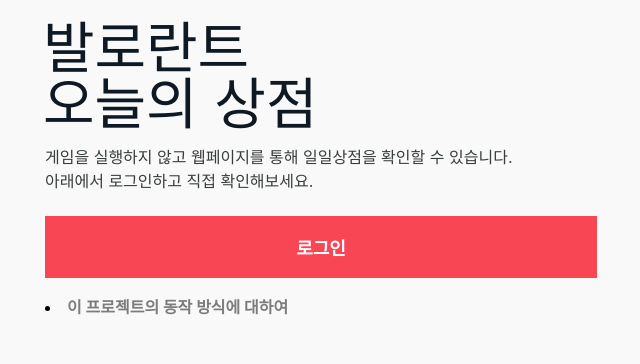
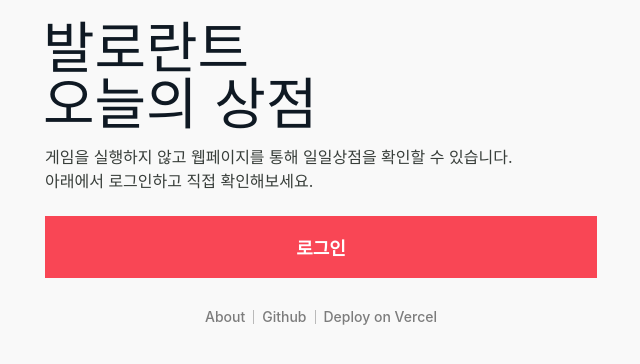
Before and after one commit to bel1c10ud/reconbo.lt-frontend, a Next.js app: page / in a window 1280 px wide. Shown: the top 364 px of the page, without its empty margins (319-959 px from the left). Built offline with nearby package versions, Linux system fonts and the light colour scheme.

Commit message:
add footer

```diff
--- /dev/null
+++ b/components/Footer.module.css
@@ -0,0 +1,35 @@
+.self {
+  display: flex;
+  flex-direction: column;
+  align-self: center;
+  align-items: center;
+  gap: 1rem;
+
+  margin: 1rem 0;
+}
+
+.items {
+  display: flex;
+  flex-direction: row;
+  align-content: center;
+}
+
+.item {
+  display: flex;
+  align-items: center;
+  padding: 0 .5rem;
+  border-right: 1px solid rgba(0, 0, 0, 0.25);
+
+  line-height: 1em;
+  font-size: 0.875rem;
+  font-weight: 500;
+  color: rgba(0, 0, 0, 0.5);
+}
+
+.item:last-child {
+  border-right: 0;
+}
+
+.items img {
+  display: block;
+}
--- /dev/null
+++ b/components/Footer.tsx
@@ -0,0 +1,25 @@
+import style from './Footer.module.css';
+import Link from 'next/link';
+
+export default function Footer() {
+  return (
+    <div className={style['self']}>
+      <div className={style['items']}>
+        <div className={style['item']}>
+          <Link href="/about">About</Link>
+        </div>
+        <div className={style['item']}>
+          <a href="https://github.com/bel1c10ud/valorant-store" target='_blank' rel='noreferrer'>
+            Github
+          </a>
+        </div>
+        <div className={style['item']}>
+          <a href="https://vercel.com/new/clone?repository-url=https%3A%2F%2Fgithub.com%2Fbel1c10ud%2Fvalorant-store"  target='_blank' rel='noreferrer'>
+            Deploy on Vercel
+          </a>
+        </div>
+      </div>
+
+    </div>
+  )
+}
--- a/components/template/IndexLayout.module.css
+++ b/components/template/IndexLayout.module.css
@@ -12,8 +12,3 @@
 
   gap: 1rem;
 }
-
-.self a {
-  font-weight: bold;
-  color: rgba(0, 0, 0, 0.5);
-}
--- a/components/template/IndexLayout.tsx
+++ b/components/template/IndexLayout.tsx
@@ -8,6 +8,7 @@
 import Intro from '../Intro';
 import Button from '../Button';
 import Store from '../Store';
+import Footer from '../Footer';
 import Link from 'next/link';
 
 export default function IndexLayout() {
@@ -19,8 +20,8 @@
     return (
       <div className={style.self}>
         <Button onClick={() => router.push('/api/clear')}>로그아웃</Button>
-        <li><Link href="/about">이 프로젝트의 동작 방식에 대하여</Link></li>
         <Store access_token={authObj.access_token} />
+        <Footer />
       </div>
     )
   } else {
@@ -28,7 +29,7 @@
       <div className={style.self}>
         <Intro />
         <Button onClick={() => router.push('/authorization')}>로그인</Button>
-        <li><Link href="/about">이 프로젝트의 동작 방식에 대하여</Link></li>
+        <Footer />
       </div>
     )
   }
```
